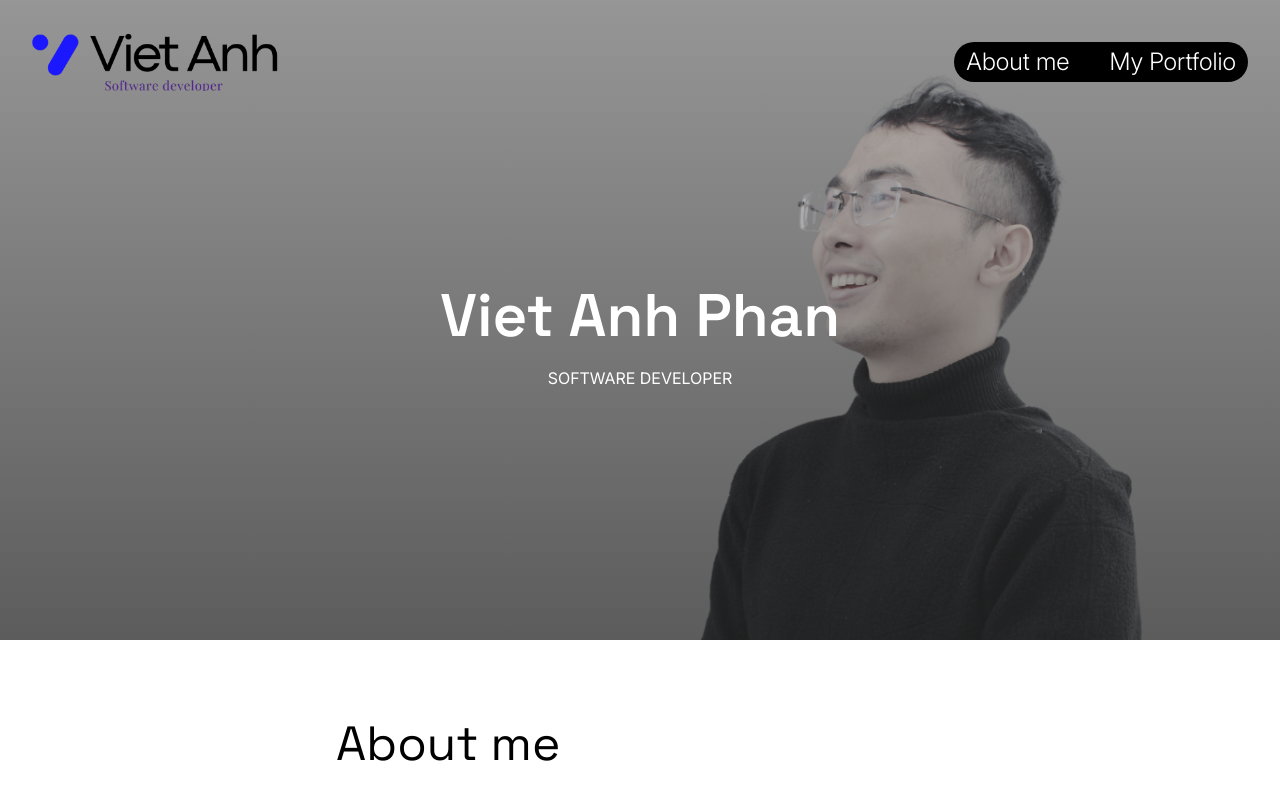
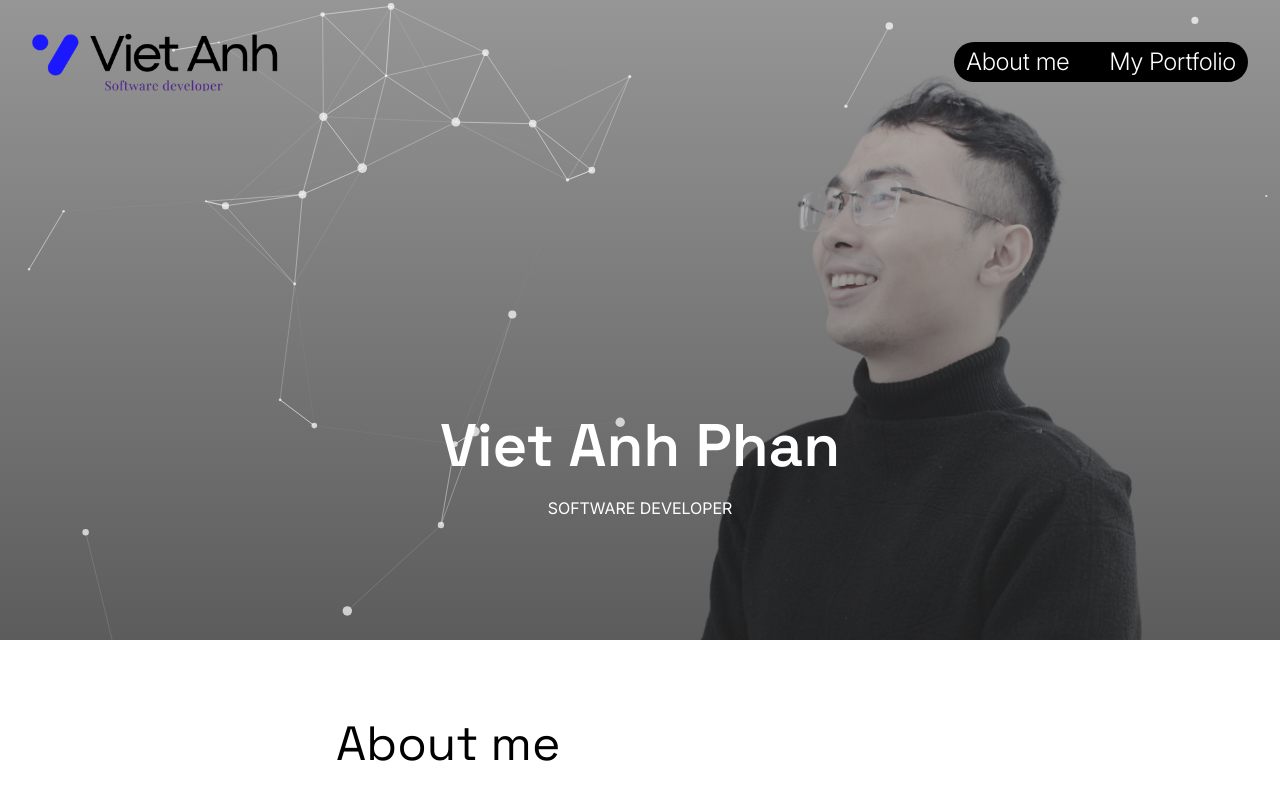
Before and after one commit to VietAnhPhan/my-portfolio, a React (Vite) app: page /about-me in a window 1280 px wide. Shown: the top 800 px of the page. Built offline with nearby package versions, Linux system fonts and the light colour scheme.

Commit message:
Fix Particle does not show

```diff
--- a/src/components/Banner/Banner.jsx
+++ b/src/components/Banner/Banner.jsx
@@ -25,11 +25,7 @@ function Banner(props) {
         )}
 
         {/* Head text */}
-        <div
-          className={`${
-            props.height == 80 ? styles.headText80 : styles.headText100
-          } ${animation.appearUp} container`}
-        >
+        <div className={`${styles.headText} ${animation.appearUp} container`}>
           {props.title && (
             <h2
               className={`text-4xl lg:text-6xl  font-semibold ${
--- a/src/components/Banner/Banner.module.css
+++ b/src/components/Banner/Banner.module.css
@@ -2,7 +2,7 @@
   background-size: cover;
   background-repeat: no-repeat;
   min-height: 500px;
-  z-index: 99;
+  z-index: 10;
   position: relative;
   display: flex;
   justify-content: center;
@@ -20,15 +20,9 @@
   }
 }
 
-.headText100 {
+.headText {
   position: absolute;
   bottom: 120px;
-  text-align: center;
-}
-
-.headText80 {
-  position: absolute;
-  bottom: 250px;
   text-align: center;
 }
 
--- a/src/components/ListTag.jsx
+++ b/src/components/ListTag.jsx
@@ -3,8 +3,8 @@ function ListTag(props) {
     <>
       {props.tags && (
         <ul className="flex justify-center gap-x-10 mt-5">
-          {props.tags.map((tag) => (
-            <li className="bg-blue-700 text-white py-1 px-4 rounded-full">
+          {props.tags.map((tag, i) => (
+            <li key={i} className="bg-blue-700 text-white py-1 px-4 rounded-full">
               {tag.name}
             </li>
           ))}
--- a/src/components/Particles.jsx
+++ b/src/components/Particles.jsx
@@ -95,6 +95,7 @@ function Particle() {
           id="tsparticles"
           particlesLoaded={particlesLoaded}
           options={options}
+          className="z-50 relative"
         />
       )}
     </>
```
